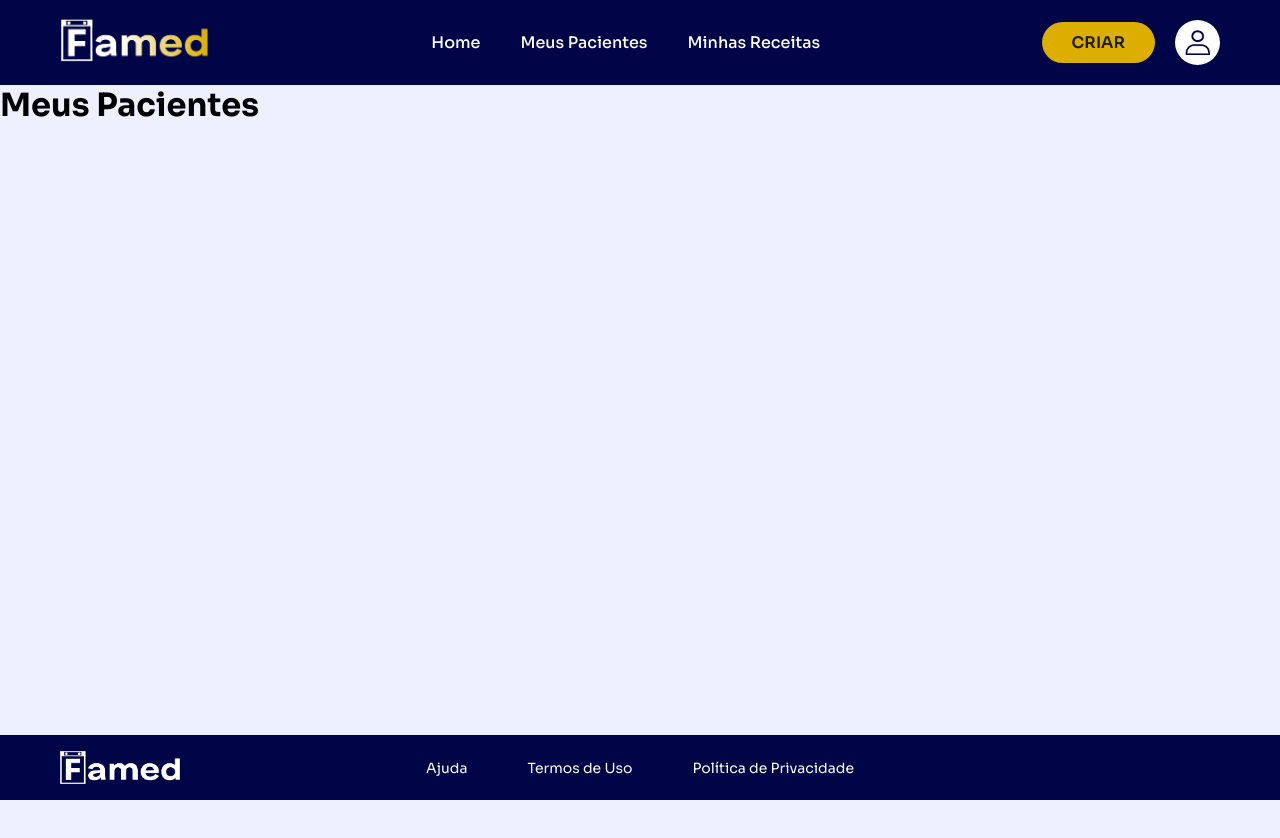
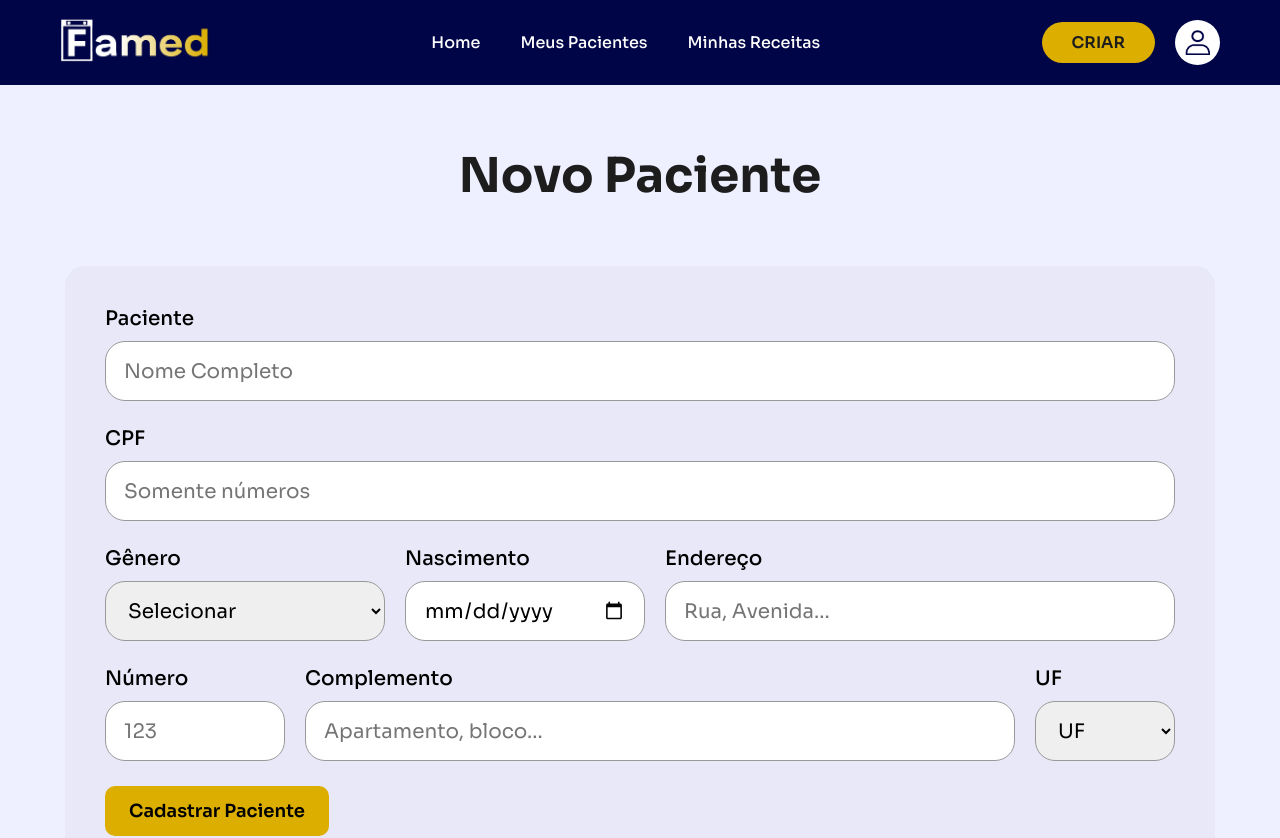
Before and after one commit to DevSilasFelipe/Famed, a React (Vite) app in the folder frontend/: page /medico/pacientes in a window 1280 px wide. Shown: the top 838 px of the page. Before the commit the page ends 800 px from the top, so only its background shows below. Built offline with nearby package versions, Linux system fonts and the light colour scheme.

Commit message:
feat: cria página de cadastro de paciente e funções compartilhadas

```diff
--- a/frontend/src/App.tsx
+++ b/frontend/src/App.tsx
@@ -3,6 +3,7 @@ import MedicoLayout from "./layouts/MedicoLayout";
 import Inicio from "./pages/medico/Inicio";
 import Historico from "./pages/medico/Historico";
 import Prescricao from "./pages/medico/Prescricao";
+import CadastrarPaciente from "./pages/medico/CadastrarPaciente";
 
 export default function App() {
   return (
@@ -10,7 +11,7 @@ export default function App() {
       <Routes>
         <Route path="/medico" element={<MedicoLayout />}>
           <Route index element={<Inicio />} />
-          <Route path="pacientes" element={<h1>Meus Pacientes</h1>} />
+          <Route path="pacientes" element={<CadastrarPaciente/>} />
           <Route path="receitas" element={<Historico />} />
           <Route path="prescricao" element={<Prescricao />} />
         </Route>
--- /dev/null
+++ b/frontend/src/data/ufs.ts
@@ -0,0 +1,5 @@
+export const ufs = [
+    "AC", "AL", "AP", "AM", "BA", "CE", "DF", "ES", "GO",
+    "MA", "MT", "MS", "MG", "PA", "PB", "PR", "PE", "PI",
+    "RJ", "RN", "RS", "RO", "RR", "SC", "SP", "SE", "TO",
+];
--- /dev/null
+++ b/frontend/src/pages/medico/CadastrarPaciente.module.css
@@ -0,0 +1,35 @@
+.genero {
+    width: 280px;
+}
+
+.nascimento {
+    width: 240px;
+}
+
+.endereco {
+    flex: 1;
+}
+
+.numero {
+    width: 180px;
+}
+
+.complemento {
+    flex: 1;
+}
+
+.uf {
+    width: 140px;
+}
+
+@media (max-width: 950px) {
+    .genero,
+    .nascimento,
+    .endereco,
+    .numero,
+    .complemento,
+    .uf {
+    width: 100%;
+    flex: none;
+    }
+}
--- /dev/null
+++ b/frontend/src/pages/medico/CadastrarPaciente.tsx
@@ -0,0 +1,179 @@
+import { useState } from "react";
+import type { ChangeEvent, FormEvent } from "react";
+import { ufs } from "../../data/ufs";
+import { somenteNumeros } from "../../utils/formatadores";
+import formulario from "../../styles/Formulario.module.css";
+import styles from "./CadastrarPaciente.module.css";
+
+interface FormPaciente {
+    nome: string;
+    cpf: string;
+    genero: "M" | "F" | "";
+    dataNascimento: string;
+    endereco: string;
+    numero: string;
+    complemento: string;
+    uf: string;
+}
+
+const formInicial: FormPaciente = {
+    nome: "",
+    cpf: "",
+    genero: "",
+    dataNascimento: "",
+    endereco: "",
+    numero: "",
+    complemento: "",
+    uf: "",
+};
+
+const hoje = new Date().toLocaleDateString("sv-SE");
+
+export default function CadastrarPaciente() {
+    const [form, setForm] = useState<FormPaciente>(formInicial);
+
+    function atualizarCampo(e: ChangeEvent<HTMLInputElement | HTMLSelectElement>) {
+    const { name, value } = e.target;
+    setForm((anterior) => ({ ...anterior, [name]: value }));
+    }
+
+    function atualizarCpf(e: ChangeEvent<HTMLInputElement>) {
+    setForm((anterior) => ({ ...anterior, cpf: somenteNumeros(e.target.value) }));
+    }
+
+    function enviar(e: FormEvent<HTMLFormElement>) {
+    e.preventDefault();
+    console.log("Paciente:", form);
+    alert("Paciente cadastrado! (ainda sem back-end)");
+    setForm(formInicial);
+    }
+
+    return (
+    <div className={formulario.pagina}>
+        <h1 className={formulario.titulo}>Novo Paciente</h1>
+
+        <form className={formulario.card} onSubmit={enviar}>
+        <div className={formulario.campo}>
+            <label htmlFor="nome">Paciente</label>
+            <input
+            id="nome"
+            name="nome"
+            type="text"
+            placeholder="Nome Completo"
+            value={form.nome}
+            onChange={atualizarCampo}
+            required
+            />
+        </div>
+
+        <div className={formulario.campo}>
+            <label htmlFor="cpf">CPF</label>
+            <input
+            id="cpf"
+            name="cpf"
+            type="text"
+            inputMode="numeric"
+            placeholder="Somente números"
+            maxLength={11}
+            value={form.cpf}
+            onChange={atualizarCpf}
+            required
+            />
+        </div>
+
+        <div className={formulario.linha}>
+            <div className={`${formulario.grupo} ${styles.genero}`}>
+            <label htmlFor="genero">Gênero</label>
+            <select
+                id="genero"
+                name="genero"
+                value={form.genero}
+                onChange={atualizarCampo}
+                required
+            >
+                <option value="" disabled>Selecionar</option>
+                <option value="M">Masculino</option>
+                <option value="F">Feminino</option>
+            </select>
+            </div>
+
+            <div className={`${formulario.grupo} ${styles.nascimento}`}>
+            <label htmlFor="dataNascimento">Nascimento</label>
+            <input
+                id="dataNascimento"
+                name="dataNascimento"
+                type="date"
+                min="1900-01-01"
+                max={hoje}
+                value={form.dataNascimento}
+                onChange={atualizarCampo}
+                required
+            />
+            </div>
+
+            <div className={`${formulario.grupo} ${styles.endereco}`}>
+            <label htmlFor="endereco">Endereço</label>
+            <input
+                id="endereco"
+                name="endereco"
+                type="text"
+                placeholder="Rua, Avenida..."
+                value={form.endereco}
+                onChange={atualizarCampo}
+                required
+            />
+            </div>
+        </div>
+
+        <div className={formulario.linha}>
+            <div className={`${formulario.grupo} ${styles.numero}`}>
+            <label htmlFor="numero">Número</label>
+            <input
+                id="numero"
+                name="numero"
+                type="text"
+                placeholder="123"
+                value={form.numero}
+                onChange={atualizarCampo}
+                required
+            />
+            </div>
+
+            <div className={`${formulario.grupo} ${styles.complemento}`}>
+            <label htmlFor="complemento">Complemento</label>
+            <input
+                id="complemento"
+                name="complemento"
+                type="text"
+                placeholder="Apartamento, bloco..."
+                value={form.complemento}
+                onChange={atualizarCampo}
+            />
+            </div>
+
+            <div className={`${formulario.grupo} ${styles.uf}`}>
+            <label htmlFor="uf">UF</label>
+            <select
+                id="uf"
+                name="uf"
+                value={form.uf}
+                onChange={atualizarCampo}
+                required
+            >
+                <option value="" disabled>UF</option>
+                {ufs.map((sigla) => (
+                <option key={sigla} value={sigla}>
+                    {sigla}
+                </option>
+                ))}
+            </select>
+            </div>
+        </div>
+
+        <button type="submit" className={formulario.botao}>
+            Cadastrar Paciente
+        </button>
+        </form>
+    </div>
+    );
+}
--- a/frontend/src/pages/medico/Prescricao.tsx
+++ b/frontend/src/pages/medico/Prescricao.tsx
@@ -3,6 +3,7 @@ import type { ChangeEvent, FormEvent } from "react";
 import type { TipoReceita } from "../../components/CardReceita";
 import formulario from "../../styles/Formulario.module.css";
 import styles from "./Prescricao.module.css";
+import { somenteNumeros } from "../../utils/formatadores";
 
 interface FormPrescricao {
     paciente: string;
@@ -30,10 +31,9 @@ export default function Prescricao() {
         setForm((anterior) => ({ ...anterior, [name]: value }));
     }
 
-    function atualizarCpf(e: ChangeEvent<HTMLInputElement>) {
-        const somenteNumeros = e.target.value.replace(/\D/g, "");
-        setForm((anterior) => ({ ...anterior, cpf: somenteNumeros }));
-    }
+function atualizarCpf(e: ChangeEvent<HTMLInputElement>) {
+    setForm((anterior) => ({ ...anterior, cpf: somenteNumeros(e.target.value) }));
+}
 
     function enviar(e: FormEvent<HTMLFormElement>) {
         e.preventDefault();
--- /dev/null
+++ b/frontend/src/utils/formatadores.ts
@@ -0,0 +1,3 @@
+export function somenteNumeros(texto: string): string {
+    return texto.replace(/\D/g, "");
+}
```
